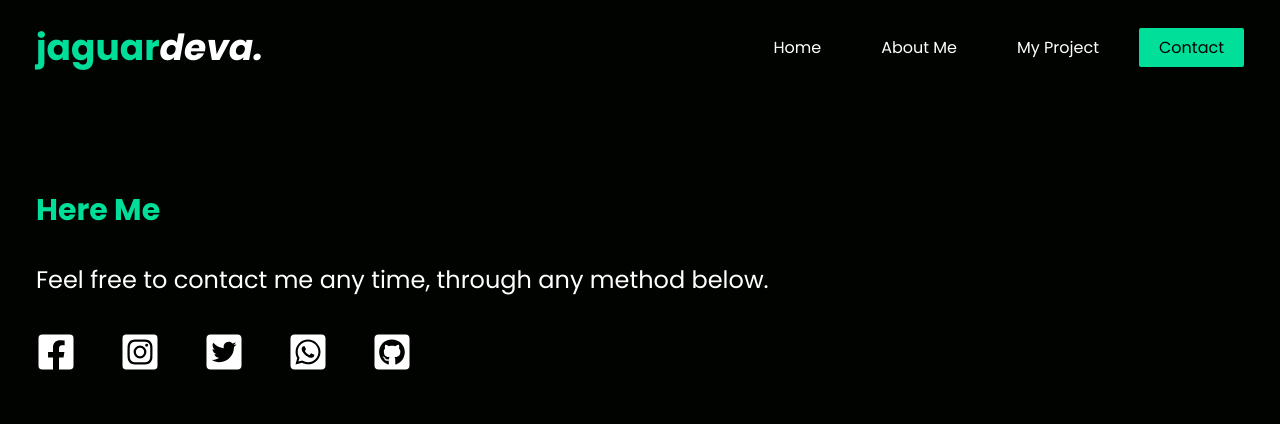
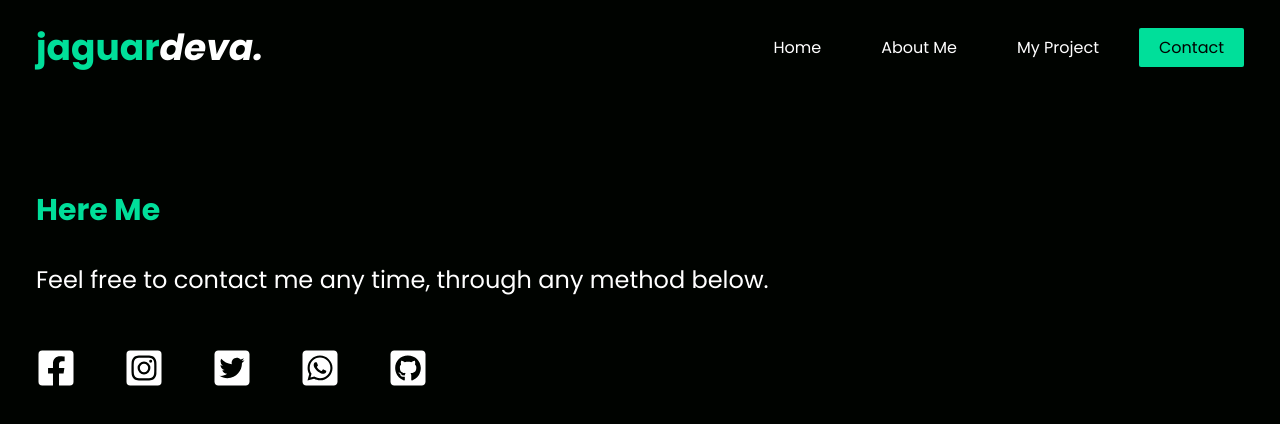
Before and after one commit to jaguardeva/my-portofolio, a React (Vite) app: page /contact in a window 1280 px wide. Shown: the top 424 px of the page. Built offline with nearby package versions, Linux system fonts and the light colour scheme; the HTML template or start-up script is replaced by a standard one.

Commit message:
add padding at sosmed component

```diff
--- a/src/components/Contact/Sosmed.jsx
+++ b/src/components/Contact/Sosmed.jsx
@@ -6,7 +6,6 @@ import {
   FaTwitterSquare,
   FaWhatsappSquare,
 } from "react-icons/fa";
-import { MdEmail } from "react-icons/md";
 
 function Sosmed() {
   return (
@@ -21,35 +20,35 @@ function Sosmed() {
             <a
               href="https://www.facebook.com/deva.jaguar.5"
               target="_blank"
-              className="hover:text-[#00df9a] hover:scale-150 ease-in-out duration-150"
+              className="hover:text-[#00df9a] hover:scale-150 ease-in-out duration-150 md:p-4 md:pl-0"
             >
               <FaFacebookSquare size={40} />
             </a>
             <a
               href="https://www.instagram.com/jaguardeva_/"
               target="_blank"
-              className="hover:text-[#00df9a] hover:scale-150 ease-in-out duration-150 ml-5 md:ml-11"
+              className="hover:text-[#00df9a] hover:scale-150 ease-in-out duration-150 ml-5 md:ml-4 md:p-4"
             >
               <FaInstagramSquare size={40} />
             </a>
             <a
               href="https://twitter.com/JaguarDeva"
               target="_blank"
-              className="hover:text-[#00df9a] hover:scale-150 ease-in-out duration-150 ml-5 md:ml-11"
+              className="hover:text-[#00df9a] hover:scale-150 ease-in-out duration-150 ml-5 md:ml-4 md:p-4"
             >
               <FaTwitterSquare size={40} />
             </a>
             <a
               href=" https://wa.me/6285755682770?text=Hai,%20ayo%20ngopi%20mas%20!"
               target="_blank"
-              className="hover:text-[#00df9a] hover:scale-150 ease-in-out duration-150 ml-5 md:ml-11"
+              className="hover:text-[#00df9a] hover:scale-150 ease-in-out duration-150 ml-5 md:ml-4 md:p-4"
             >
               <FaWhatsappSquare size={40} />
             </a>
             <a
               href="https://github.com/jaguardeva"
               target="_blank"
-              className="hover:text-[#00df9a] hover:scale-150 ease-in-out duration-150 ml-5 md:ml-11"
+              className="hover:text-[#00df9a] hover:scale-150 ease-in-out duration-150 ml-5 md:ml-4 md:p-4"
             >
               <FaGithubSquare size={40} />
             </a>
--- a/src/components/Projects/projectList.js
+++ b/src/components/Projects/projectList.js
@@ -2,7 +2,7 @@ const PROJECT_LIST = [
   {
     id: 1,
     name: "AyoNgopi",
-    desc: "Lorem ipsum dolor sit amet, consectetur adipisicing elit. Sunt eius, amet nemo quia voluptates sequi perspiciatis quas voluptatibus incidunt voluptas.",
+    desc: "Coffee shop websites, which have a menu feature so that buyers can choose contents from the menu provided, buyers can place orders via chat on the WhatsApp application.",
     image: "/Image/img-ayongopi.png",
     tag: [
       {
```
